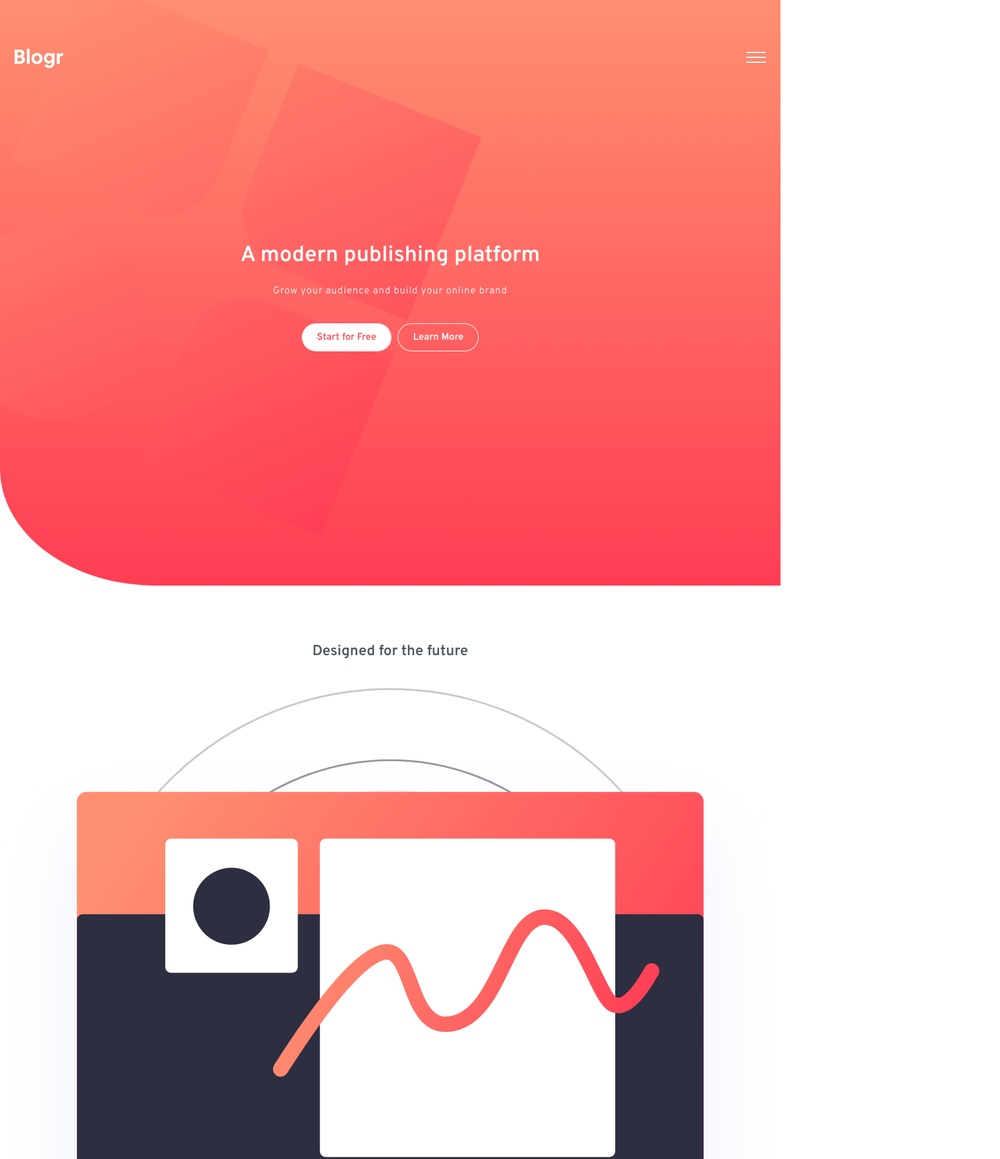
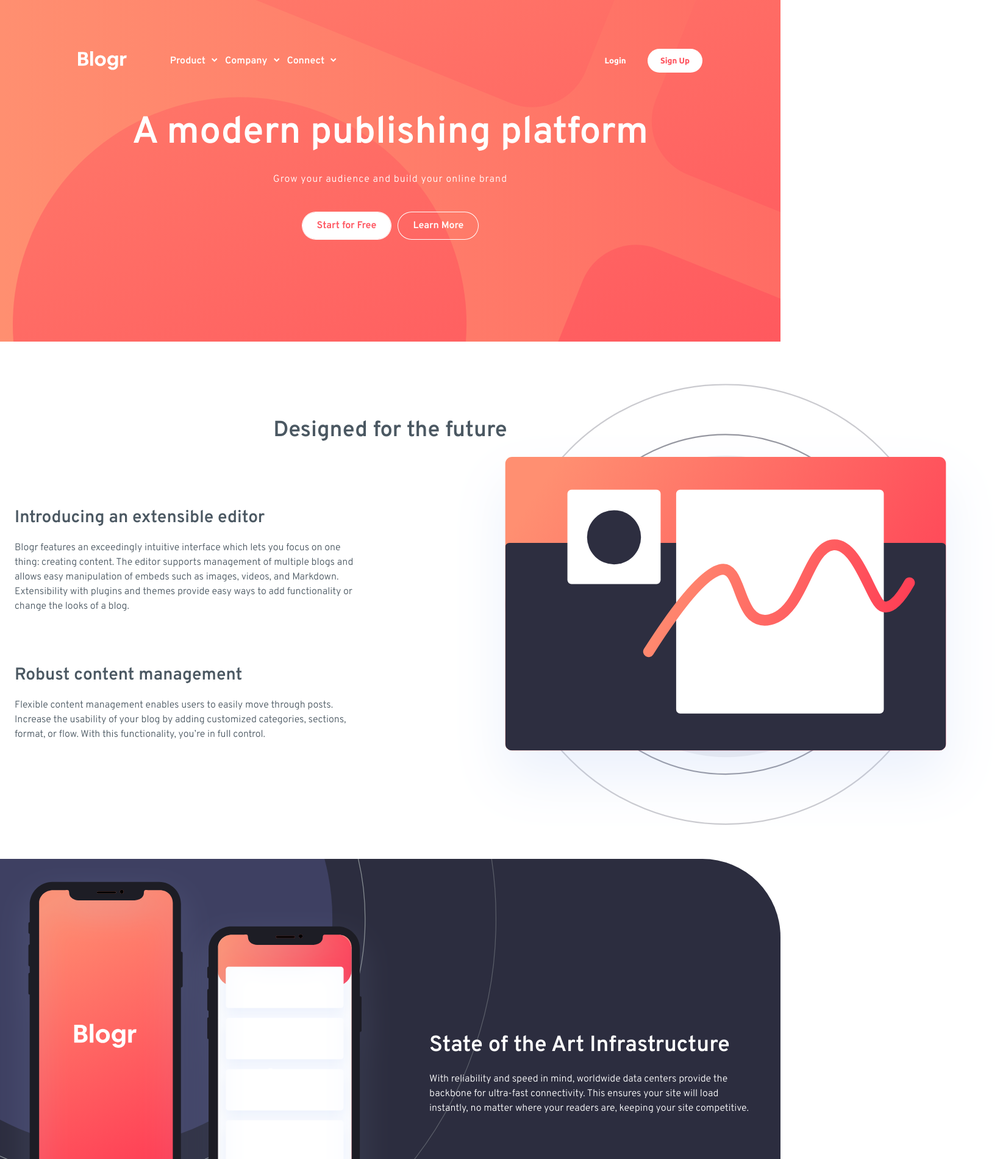
Before and after one commit to alexsanderBDS/frontend-mentor-blogr-landing-page-main, a plain HTML site: page index.html in a window 1280 px wide. Shown: the top 1900 px of the page at 61% size, 1640 px wide, since content can reach past the window. Drawn offline with Linux system fonts and the light colour scheme.

Commit message:
set desktop design

```diff
--- a/styles.css
+++ b/styles.css
@@ -277,8 +277,9 @@ body {
   background-color: var(--clr-custom-gray);
   border-radius: var(--8ws);
   position: relative;
+
   /* opacity: 1; */
-  height: fit-content;
+  height: unset;
   visibility: visible;
   pointer-events: auto;
 }
@@ -461,3 +462,315 @@ body {
 }
 
 /* PROJECT NEW STYLES */
+
+/* MEDIA QUERY */
+
+@media (min-width: calc(431em / 16)) {
+  .features {
+    margin-bottom: calc(340rem / 16);
+  }
+}
+@media (min-width: calc(519em / 16)) {
+  .features {
+    margin-bottom: calc(400rem / 16);
+  }
+}
+
+@media (min-width: calc(600em / 16)) {
+  .features-img,
+  .section-intro-img,
+  .section-how-img {
+    width: 80%;
+    margin: auto;
+  }
+
+  .btn-menu {
+    display: none;
+  }
+
+  .header {
+    display: flex;
+    justify-content: space-between;
+  }
+
+  .nav {
+    opacity: 1;
+    visibility: visible;
+    pointer-events: auto;
+
+    flex-direction: row;
+    width: unset;
+    min-height: unset;
+    background: none;
+    box-shadow: none;
+    gap: var(--12ws);
+
+    position: initial;
+    left: unset;
+    top: unset;
+    padding: 0;
+    transform: unset;
+  }
+
+  .nav-list,
+  .auth {
+    flex-direction: row;
+    width: unset;
+    height: unset;
+    padding: 0;
+  }
+
+  .auth::before {
+    display: none;
+  }
+
+  .nav-list {
+    position: absolute;
+    left: 0;
+    transform: translateX(60%);
+    color: var(--clr-n--w);
+  }
+
+  .auth-button {
+    min-width: calc(90rem / 16);
+    color: var(--clr-n--w);
+  }
+
+  .auth-button.sign-up {
+    background: var(--clr-n--w);
+    background-image: none;
+    color: var(--clr-p--lr);
+  }
+
+  .nav-list-links {
+    position: relative;
+  }
+
+  .dropdown-list {
+    height: 0;
+    visibility: hidden;
+    pointer-events: none;
+
+    position: absolute;
+    margin-top: var(--24ws);
+    gap: var(--24ws);
+    align-items: flex-start;
+    padding: var(--32ws) var(--24ws);
+    width: calc(180rem / 16);
+    background-color: var(--clr-n--w);
+    color: var(--clr-n--vdgb);
+    border-radius: var(--8ws);
+    box-shadow: 0 0 10px 10px hsl(207deg 3.95% 18.49% / 11%);
+  }
+
+  .nav-list-links.open .dropdown-list {
+    height: auto;
+    pointer-events: auto;
+    visibility: visible;
+
+    list-style: none;
+    flex-direction: column;
+    position: absolute;
+    top: 0;
+    left: 0;
+
+    margin-top: var(--24ws);
+    gap: var(--24ws);
+    align-items: flex-start;
+    padding: var(--32ws) var(--24ws);
+    width: calc(180rem / 16);
+    background-color: var(--clr-n--w);
+    color: var(--clr-n--vdgb);
+    border-radius: var(--8ws);
+    box-shadow: 0 0 10px 10px hsl(207deg 3.95% 18.49% / 11%);
+  }
+
+  .nav-list-links.open .dropdown-list {
+    height: auto;
+    pointer-events: auto;
+    visibility: visible;
+  }
+
+  .dropdown-link:link,
+  .dropdown-link:visited {
+    transition: color 0.5s;
+  }
+
+  .dropdown-link:link:hover,
+  .dropdown-link:link:active {
+    color: var(--clr-n--vdbb);
+  }
+
+  .dropdown-button::after {
+    filter: brightness(0) invert(100%);
+  }
+
+  .section-hero {
+    background-image: url(./images/bg-pattern-intro-desktop.svg),
+      linear-gradient(to left, var(--clr-bg--lr), var(--clr-bg--vlr));
+    background-position: calc(-485rem / 16) calc(-959rem / 16), 0;
+    background-repeat: no-repeat;
+    background-size: calc(2477rem / 16);
+  }
+}
+
+/* MEDIA QUERY */
+
+@media (min-width: calc(814em / 16)) {
+  .heading {
+    font-size: var(--44px);
+  }
+
+  .features {
+    margin-bottom: calc(500rem / 16);
+  }
+
+  .features-heading {
+    font-size: var(--36px);
+  }
+
+  .features-item-heading,
+  .section-how-heading {
+    font-size: calc(28rem / 16);
+  }
+
+  .section-intro {
+    height: calc(700rem / 16);
+  }
+
+  .section-intro-heading {
+    margin-top: calc(var(--128ws) * 2);
+  }
+}
+
+@media (min-width: calc(1000em / 16)) {
+  .container {
+    margin: auto;
+  }
+
+  .header {
+    padding: 0 var(--128ws);
+  }
+
+  .nav-list {
+    transform: translateX(110%);
+  }
+
+  .section-hero {
+    height: 70vh;
+    background-size: calc(3000rem / 16);
+    background-position: calc(-542rem / 16) calc(-1211rem / 16), 0;
+    margin-bottom: var(--128ws);
+    border-radius: 0;
+  }
+
+  .heading {
+    font-size: var(--62px);
+  }
+
+  .features {
+    /* position: relative; */
+    display: grid;
+    grid-template-columns: 1fr 1fr;
+    position: relative;
+    gap: var(--80ws);
+    margin-bottom: calc(var(--64ws) * 3);
+  }
+
+  .features-heading {
+    grid-column: 1 / -1;
+    margin-bottom: var(--24ws);
+  }
+
+  .features-img {
+    position: absolute;
+    width: calc(900rem / 16);
+
+    top: 0;
+    left: 100%;
+    transform: translate(-60%, -8%);
+
+    /* position: absolute;
+    left: 50vw; */
+  }
+
+  .features-item {
+    padding: 0;
+    padding-left: var(--24ws);
+    text-align: start;
+    align-items: start;
+  }
+
+  .features-item:last-child {
+    grid-column: 1;
+  }
+
+  .section-intro {
+    display: grid;
+    grid-template-columns: 1fr 1fr;
+    column-gap: var(--128ws);
+    border-radius: 0 var(--128ws) 0 0;
+
+    background-position: calc(-466rem / 16) calc(-544rem / 16);
+  }
+
+  .section-intro-img {
+    top: 50%;
+    transform: translateY(-50%);
+    left: 0;
+    width: 50%;
+  }
+
+  .section-intro-heading {
+    margin: 0;
+    grid-column: 2;
+    align-self: end;
+    text-align: left;
+  }
+
+  .section-intro-text {
+    grid-column: 2;
+    align-self: start;
+    text-align: left;
+    padding: 0;
+    padding-right: var(--48ws);
+  }
+
+  .section-how {
+    display: grid;
+    grid-template-columns: 1fr 2fr;
+    margin: calc(var(--128ws) * 2) 0;
+
+    position: relative;
+  }
+
+  .section-how-img {
+    position: absolute;
+    width: calc(1000rem / 16);
+    left: 0;
+    transform: translateX(-45%);
+  }
+
+  .section-how-item {
+    grid-column: 2;
+  }
+
+  .section-how-text,
+  .section-how-heading {
+    text-align: start;
+    align-self: start;
+  }
+
+  .footer {
+    flex-direction: row;
+    justify-content: space-around;
+    align-items: flex-start;
+    padding: var(--128ws) var(--48ws);
+  }
+
+  .footer .logo,
+  .footer-links {
+    margin: 0;
+    align-items: flex-start;
+  }
+}
```
